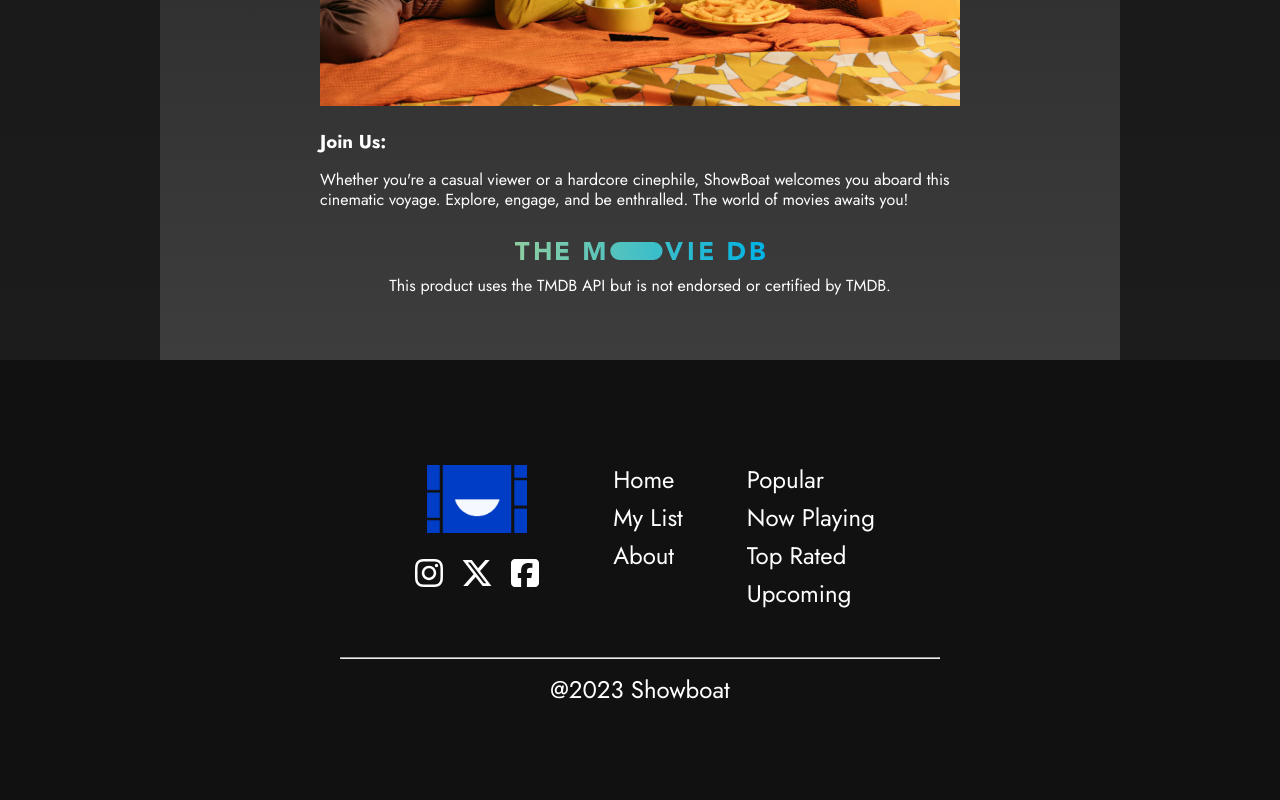
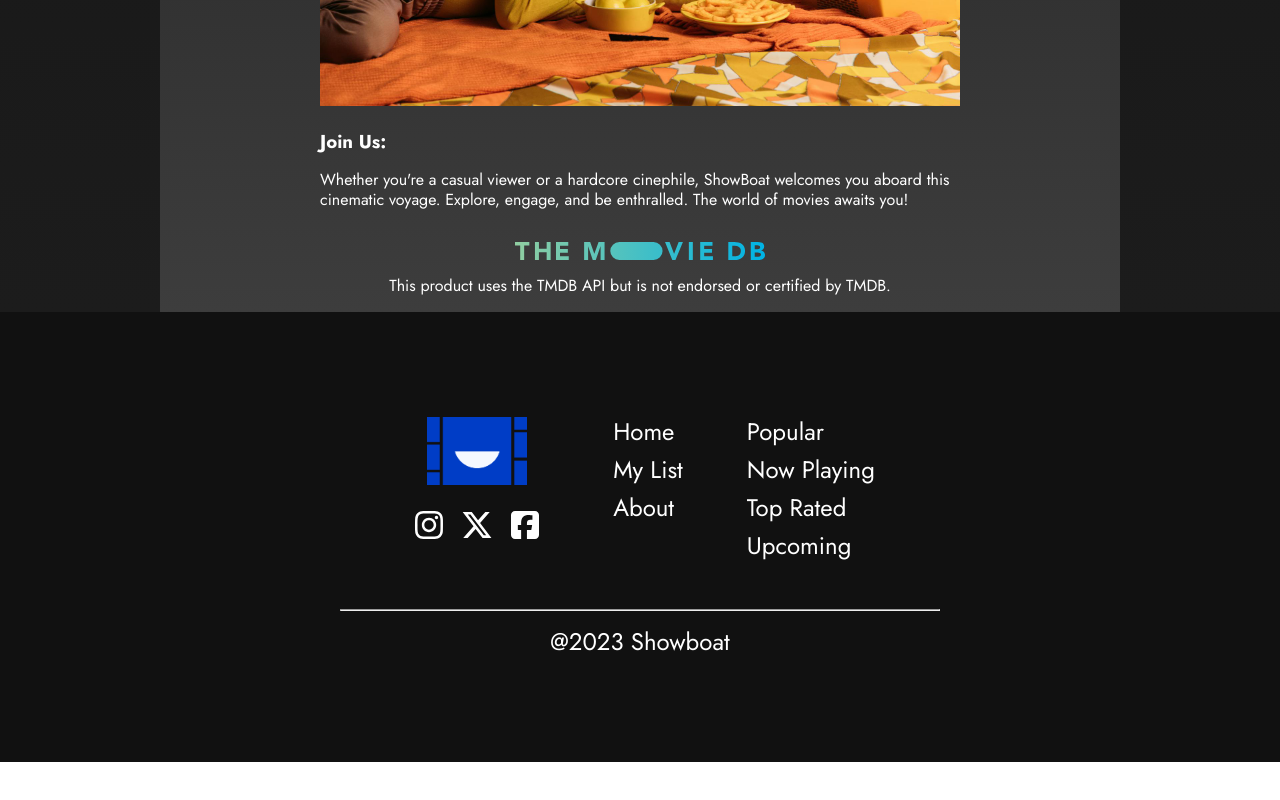
Before and after one commit to allankchow/showboat, a React (Vite) app: page /about in a window 1280 px wide. Shown: the part 833-1633 px from the top of the page. After the commit the page ends 1595 px from the top, so only its background shows below. Built offline with nearby package versions, Linux system fonts and the light colour scheme.

Commit message:
Update tmdb logo styles

```diff
--- a/src/scss/components/_about.scss
+++ b/src/scss/components/_about.scss
@@ -36,7 +36,7 @@
     .tmdbAttribution {
         @include flex-column(center, center, 0);
         margin: auto;
-        padding: 1rem 0 3rem 0;
+        padding-top: 1rem;
 
         img {
             width: 250px;
```
